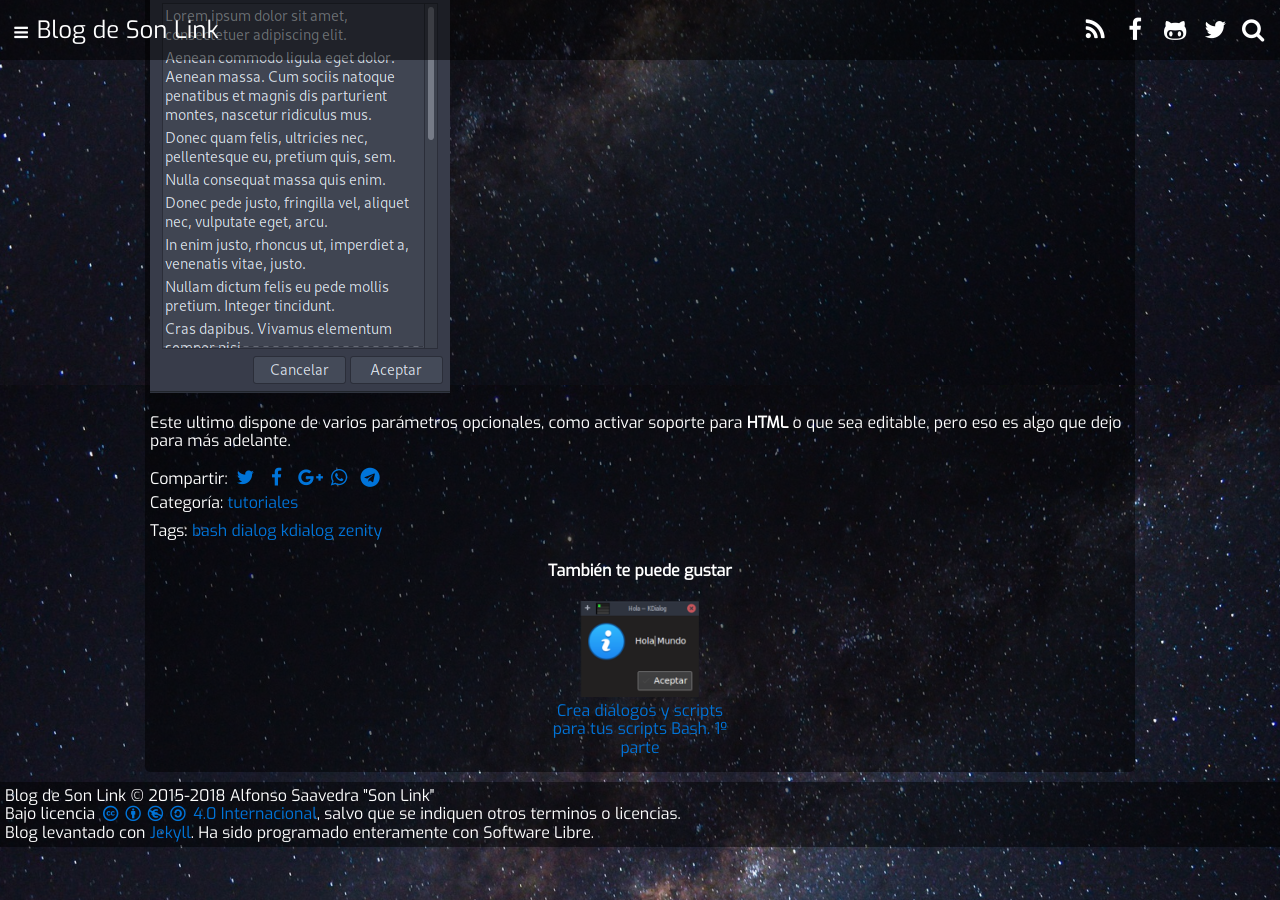
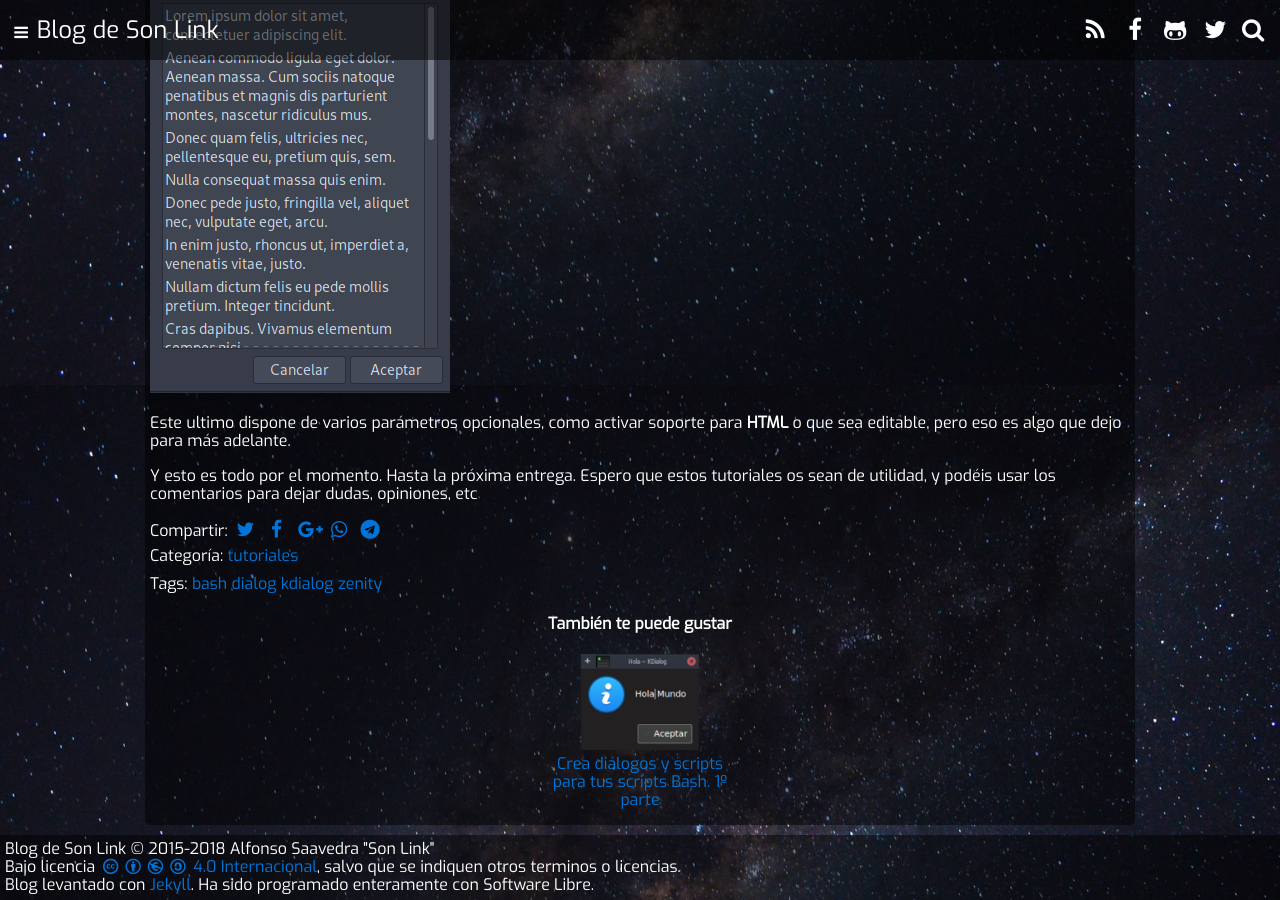
Before and after one commit to son-link/son-link.github.io, a Jekyll site: the page built from _posts/2018-05-25-crear-dialogos-bash-2.md, in a window 1280 px wide and 900 px high, scrolled down 5015 px. Built offline with Jekyll 4.4.1, drawn with Linux system fonts in a browser that asks for light colours; comment, search, counter and statistics services are not loaded.

Commit message:
Añadidas unas lineas al final

```diff
--- a/_posts/2018-05-25-crear-dialogos-bash-2.md
+++ b/_posts/2018-05-25-crear-dialogos-bash-2.md
@@ -179,3 +179,6 @@ zenity --text-info --title 'Lore Ipsum' --filename loreipsum.txt
 ![Textbox en Zenity](/img/bash_dialogos/textbox_zenity.png)
 
 Este ultimo dispone de varios parámetros opcionales, como activar soporte para **HTML** o que sea editable, pero eso es algo que dejo para más adelante.
+
+Y esto es todo por el momento. Hasta la próxima entrega.
+Espero que estos tutoriales os sean de utilidad, y podéis usar los comentarios para dejar dudas, opiniones, etc
```
